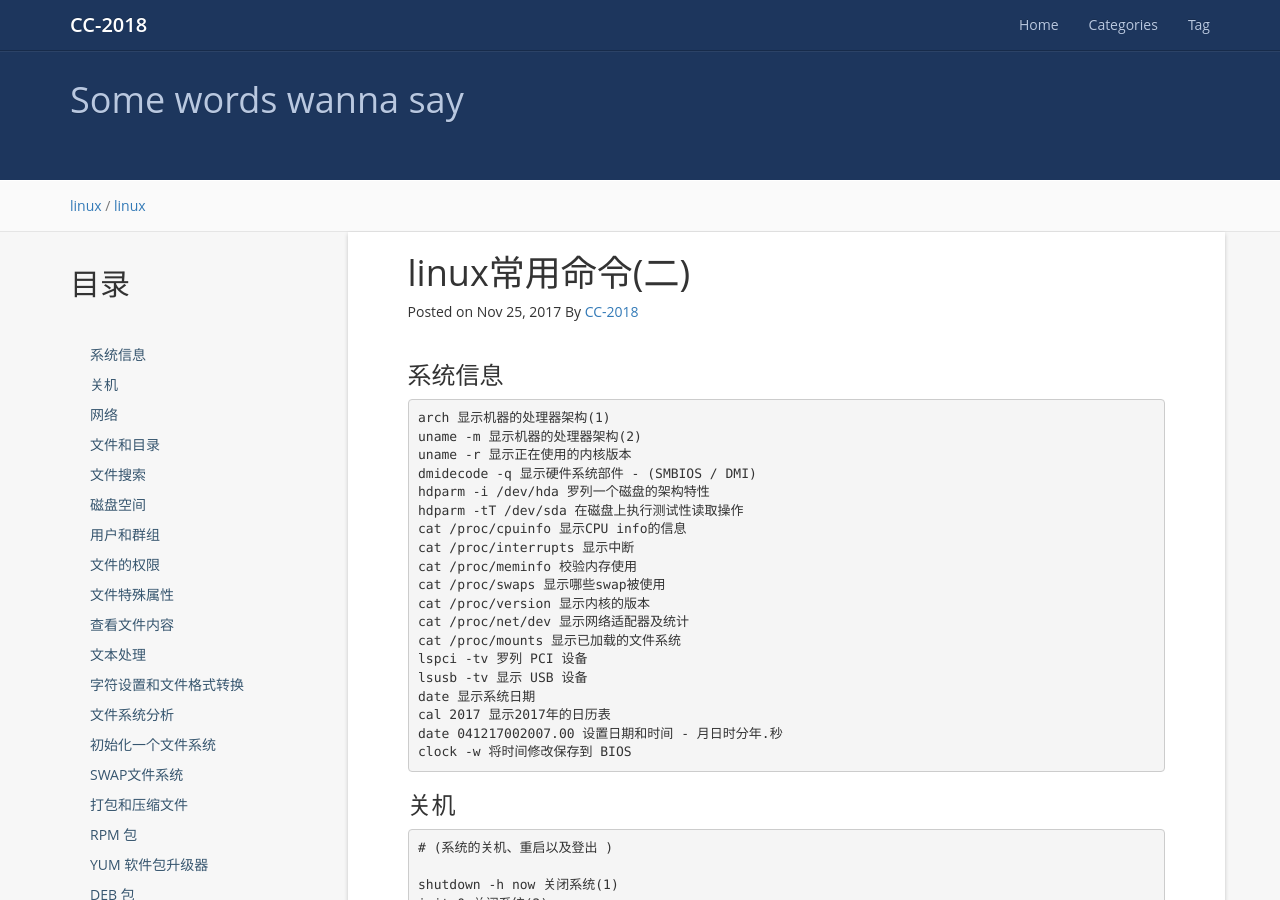
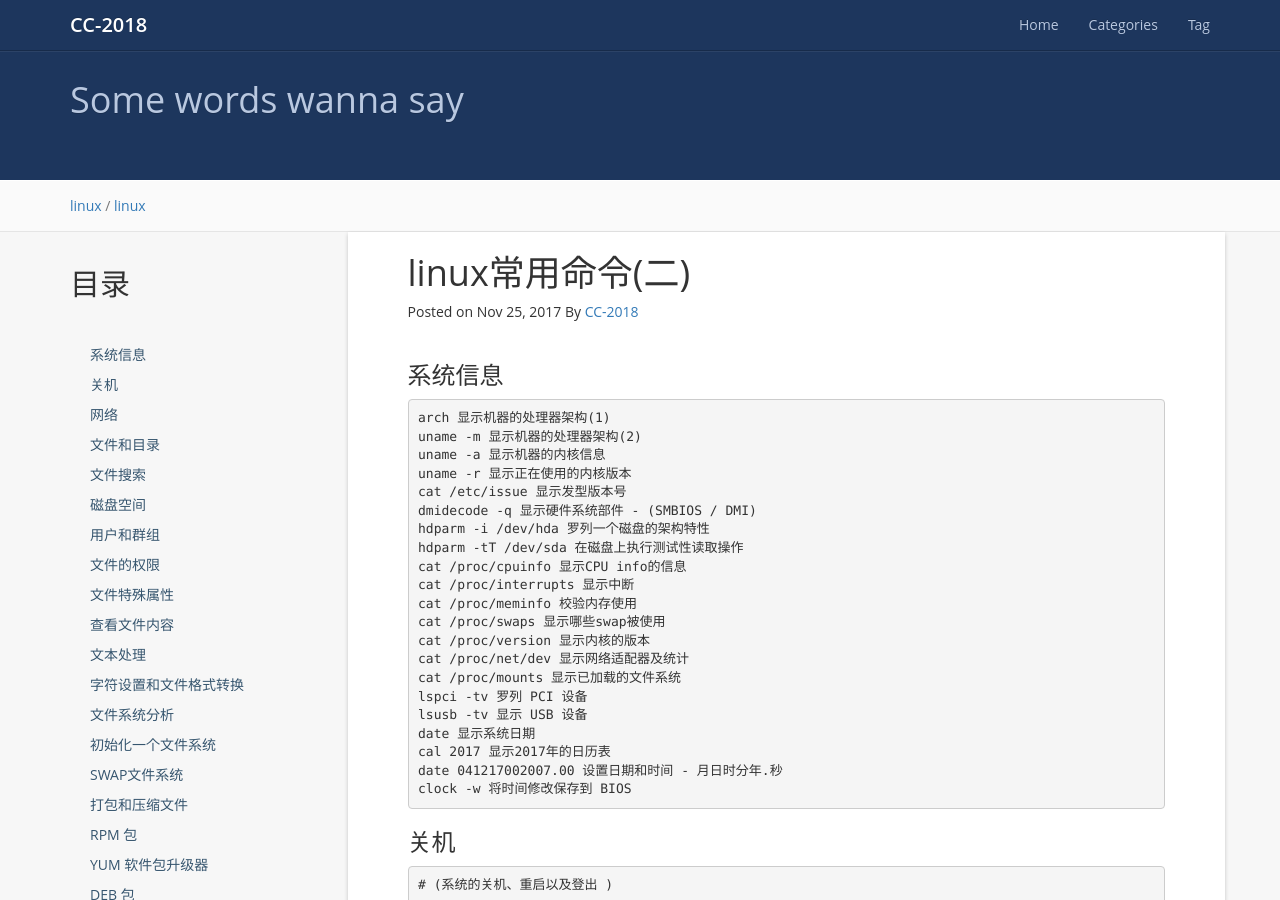
Before and after one commit to cc2018/blog, a Jekyll site: the page built from _posts/linux/2017-11-25-linux命令.md, in a window 1280 px wide and 900 px high. Built offline with Jekyll 4.4.1, drawn with Linux system fonts in a browser that asks for light colours; comment, search, counter and statistics services are not loaded.

Commit message:
cat /etc/issue

````diff
--- a/_posts/linux/2017-11-25-linux命令.md
+++ b/_posts/linux/2017-11-25-linux命令.md
@@ -15,7 +15,9 @@ tag: linux
 ```
 arch 显示机器的处理器架构(1)
 uname -m 显示机器的处理器架构(2)
+uname -a 显示机器的内核信息
 uname -r 显示正在使用的内核版本
+cat /etc/issue 显示发型版本号
 dmidecode -q 显示硬件系统部件 - (SMBIOS / DMI)
 hdparm -i /dev/hda 罗列一个磁盘的架构特性
 hdparm -tT /dev/sda 在磁盘上执行测试性读取操作
````
